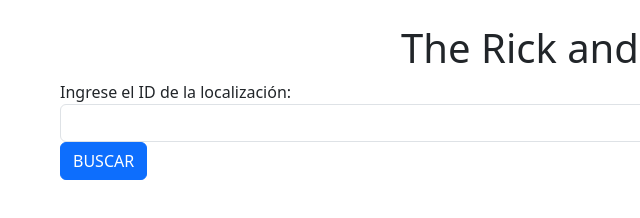
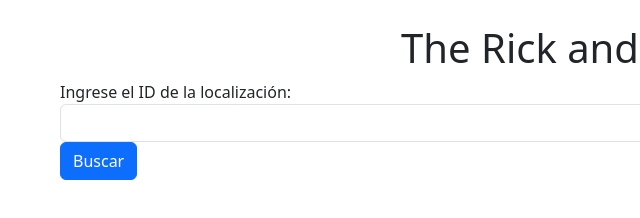
Before and after one commit to itzelgps/rick_and_morty, a plain HTML site: page index.html in a window 1280 px wide. Shown: the full height of the page, 22-662 px from the left. Drawn offline with nearby package versions, Linux system fonts and the light colour scheme.

Commit message:
Modificamos el index.html cambiando el nombre del boton

```diff
--- a/index.html
+++ b/index.html
@@ -18,7 +18,7 @@
         <label for="locationId">Ingrese el ID de la localización:</label>
         <input type="number" class="form-control" id="locationId" required>
       </div>
-      <button type="submit" class="btn btn-primary">BUSCAR</button>
+      <button type="submit" class="btn btn-primary">Buscar</button>
     </form>
 
     <ul id="residentList" class="list-group mt-4"></ul>
```
